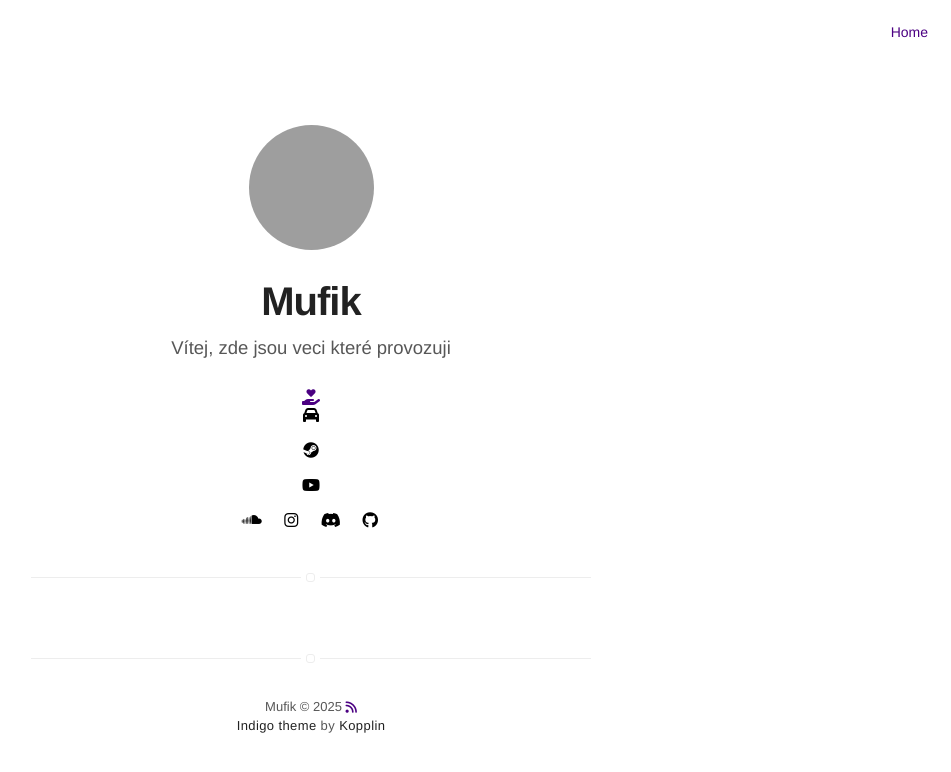
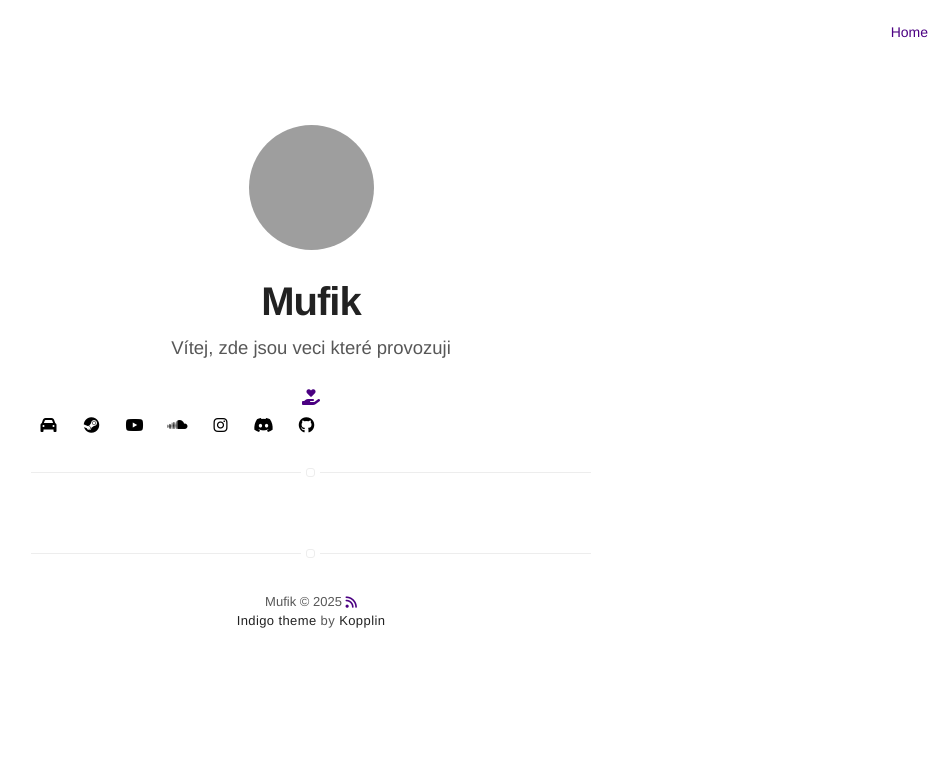
Before and after one commit to Muf1k/CZ, a Jekyll site: the page built from projects.html, in a window 1280 px wide. Shown: the top 772 px of the page, without its empty margins (329-1280 px from the left). Built offline with Jekyll 4.4.1, drawn with Linux system fonts in a browser that asks for light colours; nearby versions of some CDN libraries; grey boxes are pictures that could not be loaded.

Commit message:
Refactor social links styles for better layout

```diff
--- a/_sass/components/social-links.sass
+++ b/_sass/components/social-links.sass
@@ -1,9 +1,17 @@
 .social-links
+    display: flex
+    gap: 8px
+    align-items: center
+    flex-wrap: nowrap
+
     > .link
         margin: 0
         text-decoration: none
         position: relative
-        display: inline-block
+        display: inline-flex
+        align-items: center
+        justify-content: center
+        flex: 0 0 auto
         height: 35px
         width: 35px
         color: $zeta
```
